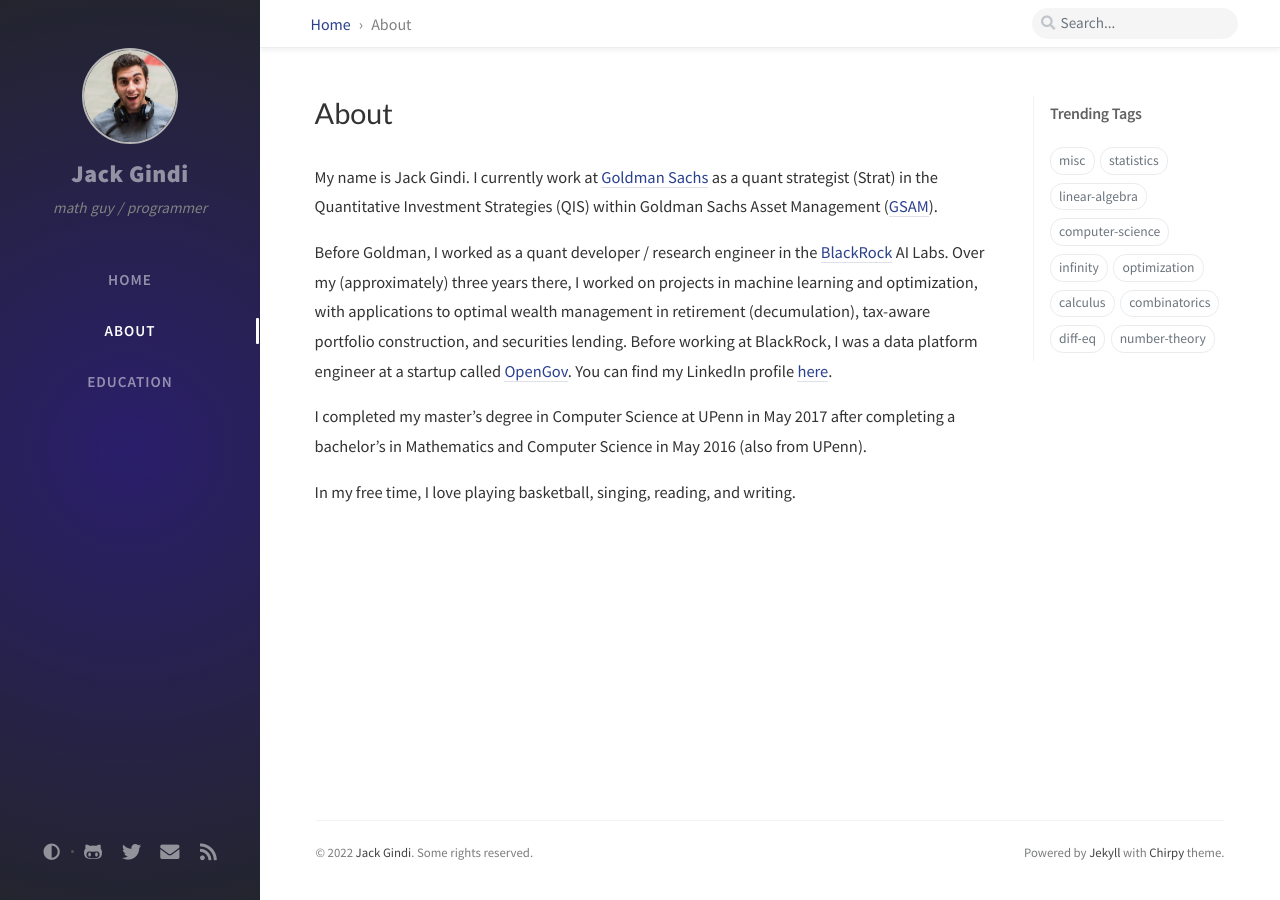
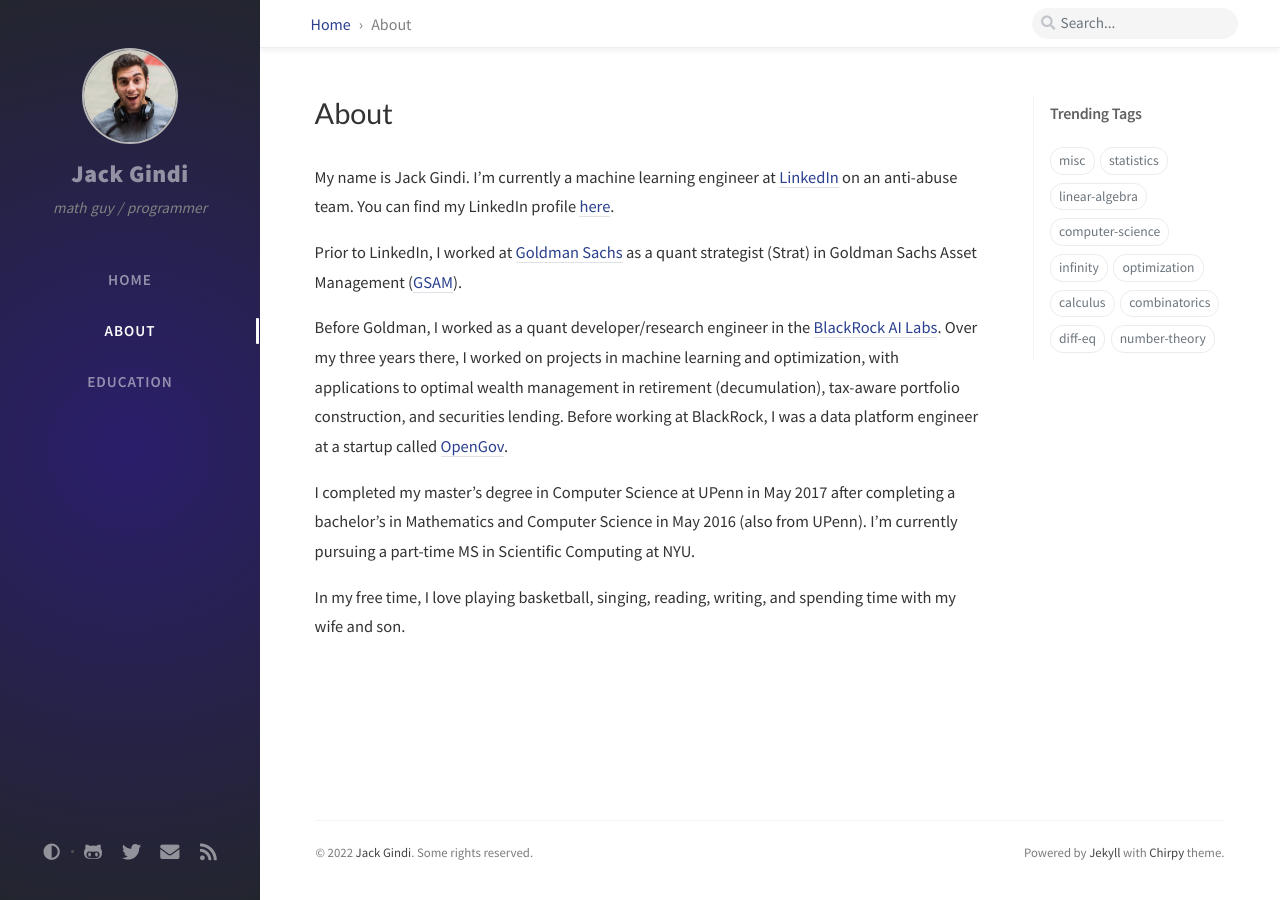
Before and after one commit to gindij/personal_website, a Jekyll site: the page built from _tabs/about.md, in a window 1280 px wide. Built offline with Jekyll 4.4.1, drawn with Linux system fonts in a browser that asks for light colours; nearby versions of some CDN libraries; comment, search, counter and statistics services are not loaded.

Commit message:
stpete and about page update

```diff
--- a/_tabs/about.md
+++ b/_tabs/about.md
@@ -4,26 +4,29 @@ icon: fas fa-info
 order: 2
 ---
 
-My name is Jack Gindi. I currently work at [Goldman
+My name is Jack Gindi. I'm currently a machine learning engineer at
+[LinkedIn](https://www.linkedin.com) on an anti-abuse team. You can
+find my LinkedIn profile [here](https://www.linkedin.com/in/jackegindi/).
+
+Prior to LinkedIn, I worked at [Goldman
 Sachs](https://www.goldmansachs.com) as a quant
-strategist (Strat) in the Quantitative Investment
-Strategies (QIS) within Goldman Sachs Asset Management
+strategist (Strat) in Goldman Sachs Asset Management
 ([GSAM](https://www.gsam.com/)).
 
-Before Goldman, I worked as a quant developer / research
-engineer in the [BlackRock](https://www.blackrock.com/us/individual) AI Labs. Over my (approximately) three years
-there, I worked on projects in machine learning and
+Before Goldman, I worked as a quant developer/research
+engineer in the [BlackRock AI Labs](https://www.blackrock.com/corporate/ai#open-source).
+Over my three years there, I worked on projects in machine learning and
 optimization, with applications to optimal wealth
 management in retirement (decumulation), tax-aware
 portfolio construction, and securities lending. Before
 working at BlackRock, I was a data platform engineer at
-a startup called [OpenGov](https://opengov.com). You can
-find my LinkedIn profile [here](https://www.linkedin.com/in/jackegindi/).
+a startup called [OpenGov](https://opengov.com).
 
 I completed my master's degree in Computer Science at
 UPenn in May 2017 after completing a bachelor's in
 Mathematics and Computer Science in May 2016 (also from
-UPenn).
+UPenn). I'm currently pursuing a part-time MS in Scientific
+Computing at NYU.
 
 In my free time, I love playing basketball, singing,
-reading, and writing.
+reading, writing, and spending time with my wife and son.
```
Also changed, not shown: _posts/2022-05-18-stpete.md (added, +95 -0 lines).
